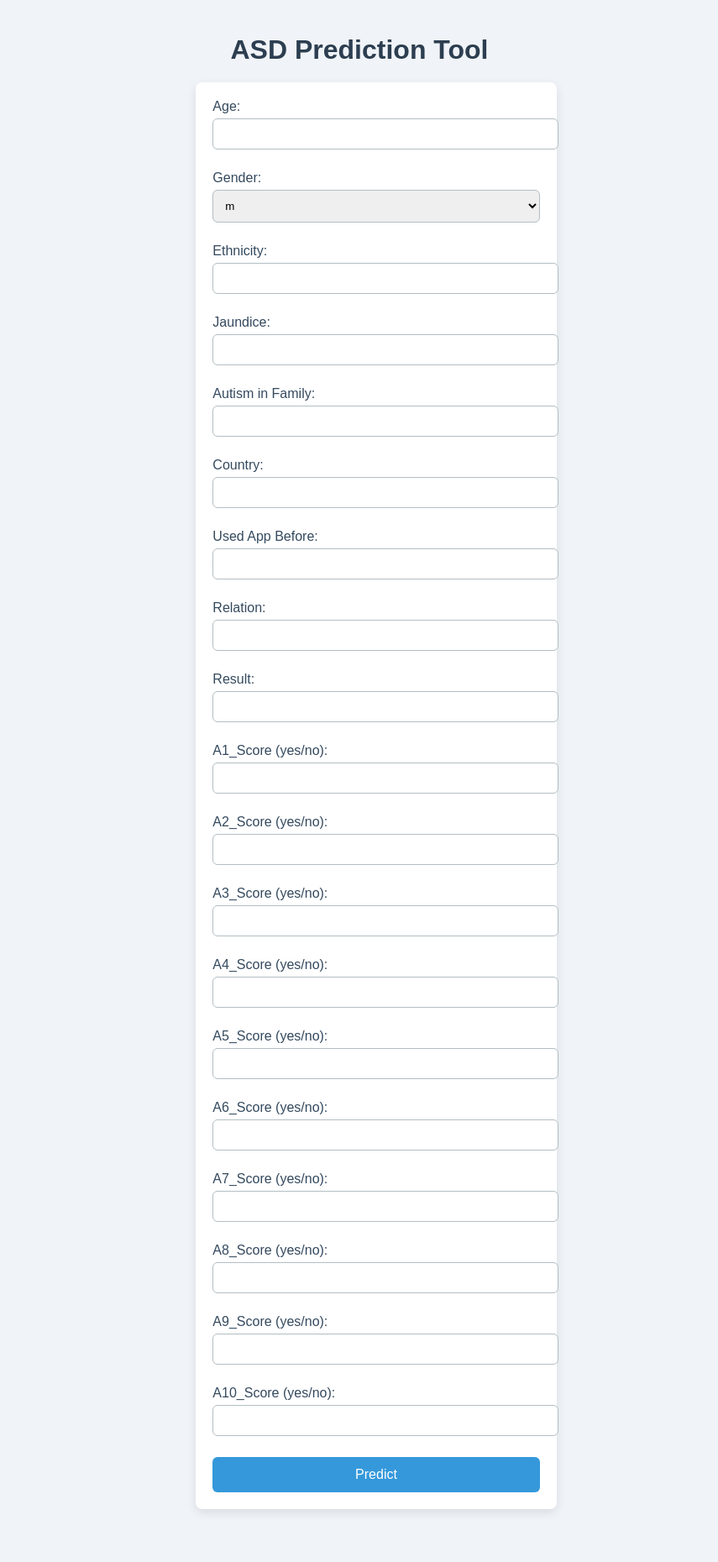
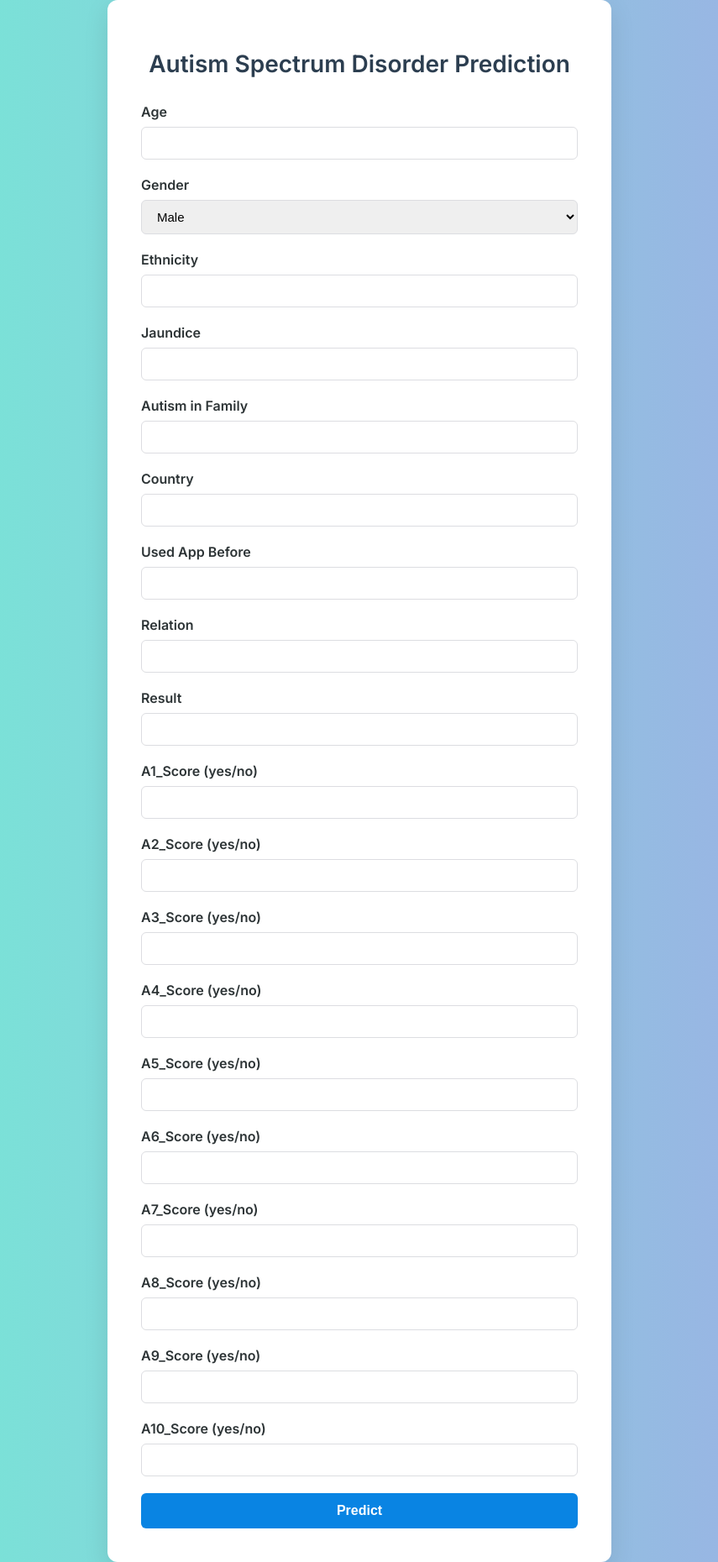
Before and after one commit to Saket-Kumar777/asd-predictor, a Flask app: page / in a window 1280 px wide. Shown: the whole page at 84% size, without its empty margins (212-1067 px from the left). Before the commit the page ends 1801 px from the top, so only its background shows below. Run offline with Flask 3, Linux system fonts and the light colour scheme; parts of the project's set-up code (start-up, migrations or seed data) failed here and were passed over.

Commit message:
improve frontend UI

```diff
--- a/asd_app/templates/index.html
+++ b/asd_app/templates/index.html
@@ -1,102 +1,138 @@
 <!DOCTYPE html>
-<html>
+<html lang="en">
 <head>
+    <meta charset="UTF-8">
     <title>ASD Predictor</title>
+    <link href="https://fonts.googleapis.com/css2?family=Inter:wght@400;600&display=swap" rel="stylesheet">
     <style>
+        * {
+            box-sizing: border-box;
+        }
+
         body {
-            font-family: 'Arial', sans-serif;
-            background-color: #f0f4f8;
             margin: 0;
-            padding: 20px;
+            padding: 0;
+            font-family: 'Inter', sans-serif;
+            background: linear-gradient(to right, #74ebd5, #9face6);
+            min-height: 100vh;
             display: flex;
             justify-content: center;
             align-items: center;
-            min-height: 100vh;
         }
+
+        .container {
+            background-color: #fff;
+            padding: 40px;
+            border-radius: 12px;
+            box-shadow: 0 10px 30px rgba(0,0,0,0.1);
+            width: 100%;
+            max-width: 600px;
+            animation: fadeIn 0.6s ease-in-out;
+        }
+
         h1 {
             text-align: center;
             color: #2c3e50;
-            margin-bottom: 20px;
+            margin-bottom: 30px;
+            font-size: 28px;
         }
-        form {
-            background-color: #ffffff;
-            padding: 20px;
-            border-radius: 8px;
-            box-shadow: 0 4px 12px rgba(0, 0, 0, 0.1);
-            width: 100%;
-            max-width: 500px;
+
+        label {
+            font-weight: 600;
+            color: #2d3436;
+            display: block;
+            margin-bottom: 8px;
         }
-        label {
-            display: block;
-            margin-bottom: 10px;
-            color: #34495e;
-            font-weight: 500;
-        }
+
         input[type="text"],
         input[type="number"],
         select {
             width: 100%;
-            padding: 10px;
-            margin-top: 5px;
-            margin-bottom: 15px;
-            border: 1px solid #b2bec3;
+            padding: 10px 14px;
+            margin-bottom: 20px;
+            border: 1px solid #dcdde1;
             border-radius: 6px;
-            transition: border-color 0.3s, box-shadow 0.3s;
+            font-size: 15px;
+            transition: 0.3s ease;
         }
-        input[type="text"]:focus,
-        input[type="number"]:focus,
-        select:focus {
+
+        input:focus, select:focus {
             border-color: #3498db;
-            box-shadow: 0 0 5px rgba(52, 152, 219, 0.5);
+            box-shadow: 0 0 5px rgba(52, 152, 219, 0.4);
             outline: none;
         }
+
         input[type="submit"] {
             width: 100%;
+            background: #0984e3;
+            color: white;
+            font-size: 16px;
             padding: 12px;
-            background-color: #3498db;
-            color: white;
             border: none;
             border-radius: 6px;
             cursor: pointer;
-            font-size: 16px;
-            transition: background-color 0.3s, transform 0.3s;
+            font-weight: 600;
+            transition: background 0.3s ease;
         }
+
         input[type="submit"]:hover {
-            background-color: #2980b9;
-            transform: translateY(-2px);
+            background: #0652dd;
         }
+
         h2 {
             text-align: center;
+            margin-top: 25px;
             color: #2c3e50;
-            margin-top: 20px;
+        }
+
+        @keyframes fadeIn {
+            from {
+                opacity: 0;
+                transform: translateY(-20px);
+            } to {
+                opacity: 1;
+                transform: translateY(0);
+            }
         }
     </style>
 </head>
 <body>
-    <div>
-        <h1>ASD Prediction Tool</h1>
+    <div class="container">
+        <h1>Autism Spectrum Disorder Prediction</h1>
         <form method="POST">
-            <label>Age: <input type="number" name="age" required></label>
+            <label>Age</label>
+            <input type="number" name="age" required>
 
-            <label>Gender:
-                <select name="gender">
-                    <option value="m">m</option>
-                    <option value="f">f</option>
-                </select>
-            </label>
+            <label>Gender</label>
+            <select name="gender">
+                <option value="m">Male</option>
+                <option value="f">Female</option>
+            </select>
 
-            <label>Ethnicity: <input type="text" name="ethnicity"></label>
-            <label>Jaundice: <input type="text" name="jaundice"></label>
-            <label>Autism in Family: <input type="text" name="autism"></label>
-            <label>Country: <input type="text" name="contry_of_res"></label>
-            <label>Used App Before: <input type="text" name="used_app_before"></label>
-            <label>Relation: <input type="text" name="relation"></label>
-            <label>Result: <input type="number" name="result" required></label>
+            <label>Ethnicity</label>
+            <input type="text" name="ethnicity">
+
+            <label>Jaundice</label>
+            <input type="text" name="jaundice">
+
+            <label>Autism in Family</label>
+            <input type="text" name="autism">
+
+            <label>Country</label>
+            <input type="text" name="contry_of_res">
+
+            <label>Used App Before</label>
+            <input type="text" name="used_app_before">
+
+            <label>Relation</label>
+            <input type="text" name="relation">
+
+            <label>Result</label>
+            <input type="number" name="result" required>
 
             {% for i in range(1, 11) %}
-                <label>A{{ i }}_Score (yes/no):
-                    <input type="text" name="A{{ i }}_Score">
-                </label>
+                <label>A{{ i }}_Score (yes/no)</label>
+                <input type="text" name="A{{ i }}_Score">
             {% endfor %}
 
             <input type="submit" value="Predict">
```
